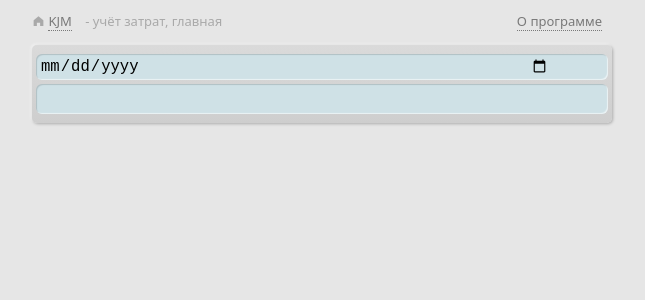
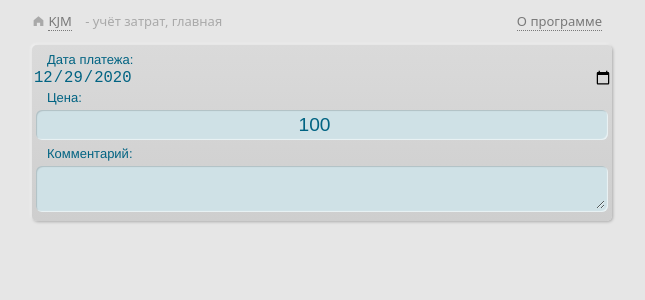
Before and after one commit to ondrey/kakebo, a Vue app: page /#/new in a window 1280 px wide. Shown: the top 300 px of the page, without its empty margins (320-965 px from the left). Built offline with nearby package versions, Linux system fonts and the light colour scheme.

Commit message:
Регистрация транзакции

```diff
--- a/src/views/AddTransact.vue
+++ b/src/views/AddTransact.vue
@@ -1,12 +1,18 @@
 <template>
   <div>
         <div class="plan" style="padding-bottom:5px">
+
+        <label for="amount_date">Дата платежа:</label>
+        <input type="date" id="amount_date" v-model="amount_date">
+
+
+        <label for="amount">Цена:</label>
         <div class="back">
-            <input type="date" name="s" id="sss">
+            <input type="number" v-model="amount" id="amount" style="text-align:center">
         </div>
-
+        <label for="amount_comment">Комментарий:</label>
         <div class="back">
-            <input type="number" name="sasd" id="ddasd">
+            <textarea  v-model="amount_comment" id="amount_comment"></textarea>
         </div>
 
         </div>
@@ -17,9 +23,13 @@
 export default {
     data(){
         return {
-            amount: 100
+            amount: 100,
+            amount_date: new Date().toISOString().split('T')[0],
+            amount_comment: ''
         }
-    }
+    },
+
+
 }
 </script>
 
--- a/src/views/Home.vue
+++ b/src/views/Home.vue
@@ -1,8 +1,5 @@
 <template>
 <div>
-
-
-
 
   <div class="plan" style="padding-bottom:5px">
    <div class="head_box" v-for="i in categories" :key="i.id">
@@ -73,6 +70,7 @@ import LineChart from '../components/chart'
 import Alert from '../components/alert'
 
 
+
 export default {
   components: {
       LineChart, Alert
--- a/src/views/layout.vue
+++ b/src/views/layout.vue
@@ -10,6 +10,7 @@
 </template>
 
 <script>
+
 export default {
     data(){
         return {
@@ -22,11 +23,17 @@ export default {
 
 <style>
 
-input {
+label {
+    font-size: small;
+    margin-left: 15px;
+}
+
+input, textarea {
+    color: #006382;
     border-style: none;
     font-size: larger;
     background-color: #00ffff00;
-    width: 90%;
+    width: 100%;
 }
 
 
```
Also changed, not shown: src/components/HelloWorld.vue (deleted, +0 -61 lines), 1 other file (tests, documents, lock files or other folders).
